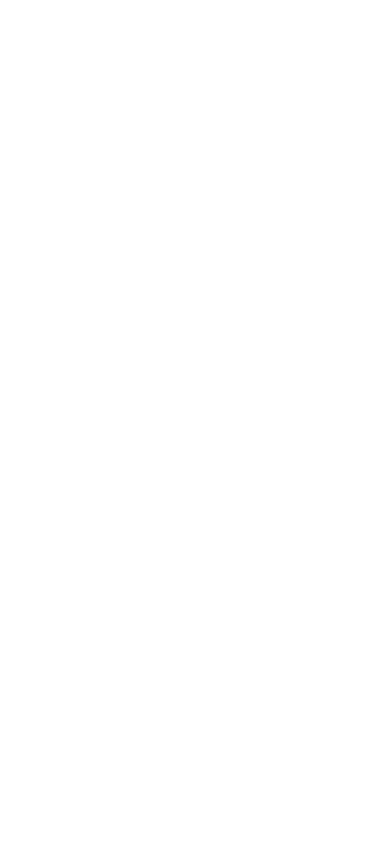
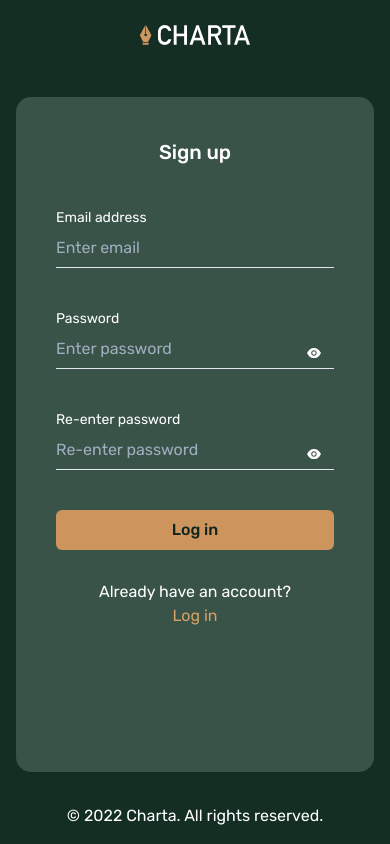
Before and after one commit to rhaicode/charta-ui, a React (Create React App) app: page /signup in a window 390 px wide. Built offline with nearby package versions, Linux system fonts and the light colour scheme.

Commit message:
Responsive login and signup forms.

```diff
--- a/src/App.tsx
+++ b/src/App.tsx
@@ -3,14 +3,17 @@
 
 import Landing from './pages';
 import NotFound from './pages/404';
+import Login from './pages/login';
+import Signup from './pages/signup';
+
 import ErrorHandler from './components/common/ErrorHandler';
 
 const App: React.FC = () => (
   <ErrorHandler>
     <Switch>
-      <Route exact path="/">
-        <Landing />
-      </Route>
+      <Route exact path="/" render={() => <Landing />} />
+      <Route exact path="/login" render={() => <Login />} />
+      <Route exact path="/signup" render={() => <Signup />} />
       <Route>
         <NotFound />
       </Route>
--- a/src/components/Landing/CallToAction.tsx
+++ b/src/components/Landing/CallToAction.tsx
@@ -12,7 +12,6 @@
     px={{ base: '25px', md: '0px' }}
     borderRadius="15px"
     mt={{ base: '50px', md: '100px', lg: '150px' }}
-    mb={{ base: '60px', md: '80px', lg: '120px' }}
   >
     <Text
       as="span"
--- a/src/components/common/Footer.tsx
+++ b/src/components/common/Footer.tsx
@@ -1,8 +1,15 @@
-import { Container, Flex, Image, Text } from '@chakra-ui/react';
+import { BoxProps, Container, Flex, Image, Text } from '@chakra-ui/react';
 import React from 'react';
 
-const Footer: React.FC = () => (
-  <Flex backgroundColor="base-light-green" h={{ base: '140px', md: '77px' }}>
+const Footer: React.FC<BoxProps> = ({ ...props }) => (
+  <Flex
+    backgroundColor="base-light-green"
+    h={{ base: '140px', md: '77px' }}
+    position="absolute"
+    w="100%"
+    bottom="0px"
+    {...props}
+  >
     <Container maxW="container.xl" my="auto">
       <Flex
         justifyContent="space-between"
--- /dev/null
+++ b/src/components/common/Input.tsx
@@ -0,0 +1,8 @@
+import { Input, InputProps } from '@chakra-ui/react';
+import React from 'react';
+
+const ThemedInput: React.FC<InputProps> = ({ ...props }) => (
+  <Input {...props} variant="flushed" />
+);
+
+export default ThemedInput;
--- a/src/components/common/Navbar.tsx
+++ b/src/components/common/Navbar.tsx
@@ -12,7 +12,7 @@
 } from '@chakra-ui/react';
 import ChartaButton from './ChartaButton';
 
-const Navbar: React.FC = () => (
+const Navbar: React.FC<{ noHamburger?: boolean }> = ({ noHamburger }) => (
   <Flex
     color="#fff"
     justifyContent={{ base: 'center', md: 'space-between' }}
@@ -38,6 +38,7 @@
       </Button>
       <ChartaButton px="2rem">Get started</ChartaButton>
     </Flex>
+    {!noHamburger && (
       <Box pos="absolute" left="0px" top="4px">
         <Menu>
           <MenuButton
@@ -55,6 +56,7 @@
           </MenuList>
         </Menu>
       </Box>
+    )}
   </Flex>
 );
 
--- a/src/pages/index.tsx
+++ b/src/pages/index.tsx
@@ -11,8 +11,9 @@
 const Landing: React.FC = () => (
   <Box
     backgroundColor="base-dark-green-1"
-    minH="100vh"
+    position="relative"
     pt={{ base: '12px', md: '27px' }}
+    pb={{ base: '16rem', md: '16rem' }}
     color="white"
   >
     <Container maxW="container.xl" overflowX="hidden">
--- /dev/null
+++ b/src/pages/login.tsx
@@ -0,0 +1,125 @@
+import {
+  Box,
+  Container,
+  FormControl,
+  FormLabel,
+  Text,
+  Flex,
+  useDisclosure,
+  Button,
+} from '@chakra-ui/react';
+import React from 'react';
+import { AiFillEye, AiFillEyeInvisible } from 'react-icons/ai';
+import ChartaButton from '../components/common/ChartaButton';
+
+import Footer from '../components/common/Footer';
+import Input from '../components/common/Input';
+import Navbar from '../components/common/Navbar';
+
+const Login: React.FC = () => {
+  const { isOpen, onOpen, onClose } = useDisclosure();
+
+  return (
+    <Box
+      backgroundColor="base-dark-green-1"
+      minH="100vh"
+      position="relative"
+      pt={{ base: '12px', md: '27px' }}
+      pb={{ base: '4rem', md: '16rem' }}
+      color="white"
+    >
+      <Container maxW="container.xl" overflowX="hidden">
+        <Navbar noHamburger />
+        <Box
+          mt={{ base: '40px', md: '80px' }}
+          backgroundColor="base-light-green"
+          minH={{ base: '80vh', md: '0px' }}
+          p={{ base: '40px', md: '60px' }}
+          maxW="466px"
+          mx="auto"
+          borderRadius="15px"
+          textAlign="center"
+        >
+          <Text as="span" fontWeight="500" fontSize="xl">
+            Log in
+          </Text>
+          <form>
+            <FormControl mt="40px">
+              <FormLabel fontWeight="400" fontSize="14px">
+                Email address
+              </FormLabel>
+              <Input type="email" placeholder="Enter email" mt="-0.5rem" />
+            </FormControl>
+            <FormControl mt="40px">
+              <FormLabel fontWeight="400" fontSize="14px">
+                Password
+              </FormLabel>
+              <Flex position="relative">
+                <Input
+                  type="password"
+                  placeholder="Enter password"
+                  mt="-0.5rem"
+                />
+                <Box position="absolute" right="0px">
+                  {isOpen ? (
+                    <Button
+                      size="sm"
+                      onClick={onClose}
+                      variant="ghost"
+                      _hover={{ background: 'transparent' }}
+                      _active={{ background: 'transparent' }}
+                    >
+                      <AiFillEyeInvisible fontSize="16px" />
+                    </Button>
+                  ) : (
+                    <Button
+                      size="sm"
+                      onClick={onOpen}
+                      variant="ghost"
+                      _hover={{ background: 'transparent' }}
+                      _active={{ background: 'transparent' }}
+                    >
+                      <AiFillEye fontSize="16px" />
+                    </Button>
+                  )}
+                </Box>
+              </Flex>
+            </FormControl>
+            <ChartaButton w="full" mt="40px">
+              Log in
+            </ChartaButton>
+          </form>
+          <Text as="p" w={{ base: '20ch', md: 'full' }} mx="auto" mt="30px">
+            Do you have an account?{' '}
+            <Text as="span" color="base-gold">
+              Sign up
+            </Text>
+          </Text>
+          <Text
+            as="span"
+            display="block"
+            textAlign="center"
+            color="base-gold"
+            mt={{ base: '25px', md: '15px' }}
+          >
+            Forgot password
+          </Text>
+        </Box>
+      </Container>
+      <Footer display={{ base: 'none', md: 'flex' }} />
+      <Text
+        as="p"
+        display={{ base: 'block', md: 'none' }}
+        position="absolute"
+        w="100%"
+        bottom="0px"
+        textAlign="center"
+        mb="1rem"
+      >
+        © 2022 Charta. All rights reserved.
+      </Text>
+    </Box>
+  );
+};
+
+export default Login;
--- /dev/null
+++ b/src/pages/signup.tsx
@@ -0,0 +1,156 @@
+import {
+  Box,
+  Container,
+  FormControl,
+  FormLabel,
+  Text,
+  Flex,
+  useDisclosure,
+  Button,
+} from '@chakra-ui/react';
+import React from 'react';
+import { AiFillEye, AiFillEyeInvisible } from 'react-icons/ai';
+import ChartaButton from '../components/common/ChartaButton';
+
+import Footer from '../components/common/Footer';
+import Input from '../components/common/Input';
+import Navbar from '../components/common/Navbar';
+
+const Signup: React.FC = () => {
+  const { isOpen, onOpen, onClose } = useDisclosure();
+  const {
+    isOpen: isOpenReenter,
+    onOpen: onOpenReenter,
+    onClose: onCloseReenter,
+  } = useDisclosure();
+
+  return (
+    <Box
+      backgroundColor="base-dark-green-1"
+      minH="100vh"
+      position="relative"
+      pt={{ base: '12px', md: '27px' }}
+      pb={{ base: '4rem', md: '16rem' }}
+      color="white"
+    >
+      <Container maxW="container.xl" overflowX="hidden">
+        <Navbar noHamburger />
+        <Box
+          mt={{ base: '40px', md: '80px' }}
+          backgroundColor="base-light-green"
+          minH={{ base: '80vh', md: '0px' }}
+          p={{ base: '40px', md: '60px' }}
+          maxW="466px"
+          mx="auto"
+          borderRadius="15px"
+          textAlign="center"
+        >
+          <Text as="span" fontWeight="500" fontSize="xl">
+            Sign up
+          </Text>
+          <form>
+            <FormControl mt="40px">
+              <FormLabel fontWeight="400" fontSize="14px">
+                Email address
+              </FormLabel>
+              <Input type="email" placeholder="Enter email" mt="-0.5rem" />
+            </FormControl>
+            <FormControl mt="40px">
+              <FormLabel fontWeight="400" fontSize="14px">
+                Password
+              </FormLabel>
+              <Flex position="relative">
+                <Input
+                  type="password"
+                  placeholder="Enter password"
+                  mt="-0.5rem"
+                />
+                <Box position="absolute" right="0px">
+                  {isOpen ? (
+                    <Button
+                      size="sm"
+                      onClick={onClose}
+                      variant="ghost"
+                      _hover={{ background: 'transparent' }}
+                      _active={{ background: 'transparent' }}
+                    >
+                      <AiFillEyeInvisible fontSize="16px" />
+                    </Button>
+                  ) : (
+                    <Button
+                      size="sm"
+                      onClick={onOpen}
+                      variant="ghost"
+                      _hover={{ background: 'transparent' }}
+                      _active={{ background: 'transparent' }}
+                    >
+                      <AiFillEye fontSize="16px" />
+                    </Button>
+                  )}
+                </Box>
+              </Flex>
+            </FormControl>
+            <FormControl mt="40px">
+              <FormLabel fontWeight="400" fontSize="14px">
+                Re-enter password
+              </FormLabel>
+              <Flex position="relative">
+                <Input
+                  type="password"
+                  placeholder="Re-enter password"
+                  mt="-0.5rem"
+                />
+                <Box position="absolute" right="0px">
+                  {isOpenReenter ? (
+                    <Button
+                      size="sm"
+                      onClick={onCloseReenter}
+                      variant="ghost"
+                      _hover={{ background: 'transparent' }}
+                      _active={{ background: 'transparent' }}
+                    >
+                      <AiFillEyeInvisible fontSize="16px" />
+                    </Button>
+                  ) : (
+                    <Button
+                      size="sm"
+                      onClick={onOpenReenter}
+                      variant="ghost"
+                      _hover={{ background: 'transparent' }}
+                      _active={{ background: 'transparent' }}
+                    >
+                      <AiFillEye fontSize="16px" />
+                    </Button>
+                  )}
+                </Box>
+              </Flex>
+            </FormControl>
+            <ChartaButton w="full" mt="40px">
+              Log in
+            </ChartaButton>
+          </form>
+          <Text as="p" w={{ base: '20ch', md: 'full' }} mx="auto" mt="30px">
+            Already have an account?{' '}
+            <Text as="span" color="base-gold">
+              Log in
+            </Text>
+          </Text>
+        </Box>
+      </Container>
+      <Footer display={{ base: 'none', md: 'flex' }} />
+      <Text
+        as="p"
+        display={{ base: 'block', md: 'none' }}
+        position="absolute"
+        w="100%"
+        bottom="0px"
+        textAlign="center"
+        mb="1rem"
+      >
+        © 2022 Charta. All rights reserved.
+      </Text>
+    </Box>
+  );
+};
+
+export default Signup;
--- a/src/theme.ts
+++ b/src/theme.ts
@@ -10,6 +10,7 @@
     'base-gray': '#ADC3AB',
     'base-peach': '#CD9761',
     'base-peach-btn': '#CD955D',
+    'base-gold': '#D7A163',
     'base-dark-green': '#234034',
     'base-light-green': '#395348',
     'base-light-green-2': '#375147',
```
Lines whose indentation alone changed are shown as unchanged.
